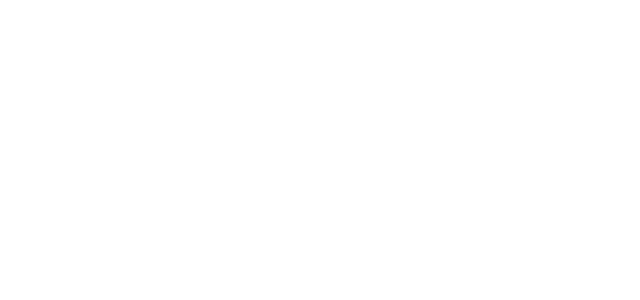
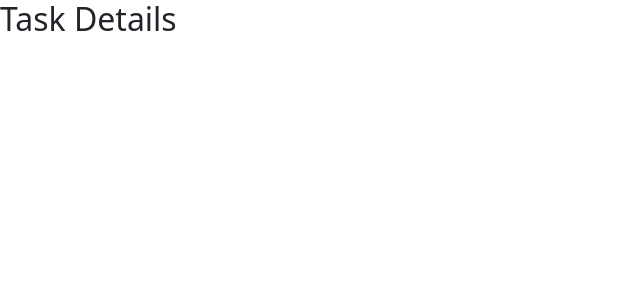
Before and after one commit to dheerajskAtRiskHawk/task-app, an Angular app: page /tasks/1 in a window 1280 px wide. Before the commit this address led to /. Shown: the top 300 px of the page, without its empty margins (0-640 px from the left). Built offline with nearby package versions, Linux system fonts and the light colour scheme.

Commit message:
Add route params.

```diff
--- a/src/app/app.module.ts
+++ b/src/app/app.module.ts
@@ -9,6 +9,7 @@ import { LoginComponent } from './auth/login/login.component';
 import { TaskListComponent } from './task/task-list/task-list.component';
 import { TaskContainerComponent } from './task/task-container/task-container.component';
 import { NewTaskComponent } from './task/new-task/new-task.component';
+import { TaskDetailComponent } from './task/task-detail/task-detail.component';
 
 const routes: Route[]=[
     {
@@ -21,6 +22,9 @@ const routes: Route[]=[
             },
             {
                 path: 'new', component: NewTaskComponent // localhost:4200/tasks/new
+            },
+            {
+                path: ':id', component: TaskDetailComponent
             }
         ]
     },
--- a/src/app/task/task-detail/task-detail.component.html
+++ b/src/app/task/task-detail/task-detail.component.html
@@ -1,5 +1,7 @@
+<h2>Task Details</h2>
+
+
 <div class="task-detail-container" *ngIf="task">
-    <h2>Task Details</h2>
 
     <div>
         <span>ID:</span> {{ task.id }}
--- a/src/app/task/task.module.ts
+++ b/src/app/task/task.module.ts
@@ -5,10 +5,11 @@ import { NewTaskComponent } from './new-task/new-task.component';
 import { FormsModule } from '@angular/forms';
 import { TaskContainerComponent } from './task-container/task-container.component';
 import { RouterModule } from '@angular/router';
+import { TaskDetailComponent } from './task-detail/task-detail.component';
 
 
 @NgModule({
-  declarations: [TaskListComponent, NewTaskComponent, TaskContainerComponent],
+  declarations: [TaskListComponent, NewTaskComponent, TaskContainerComponent, TaskDetailComponent],
   imports: [
     CommonModule, FormsModule, RouterModule
   ],
```
